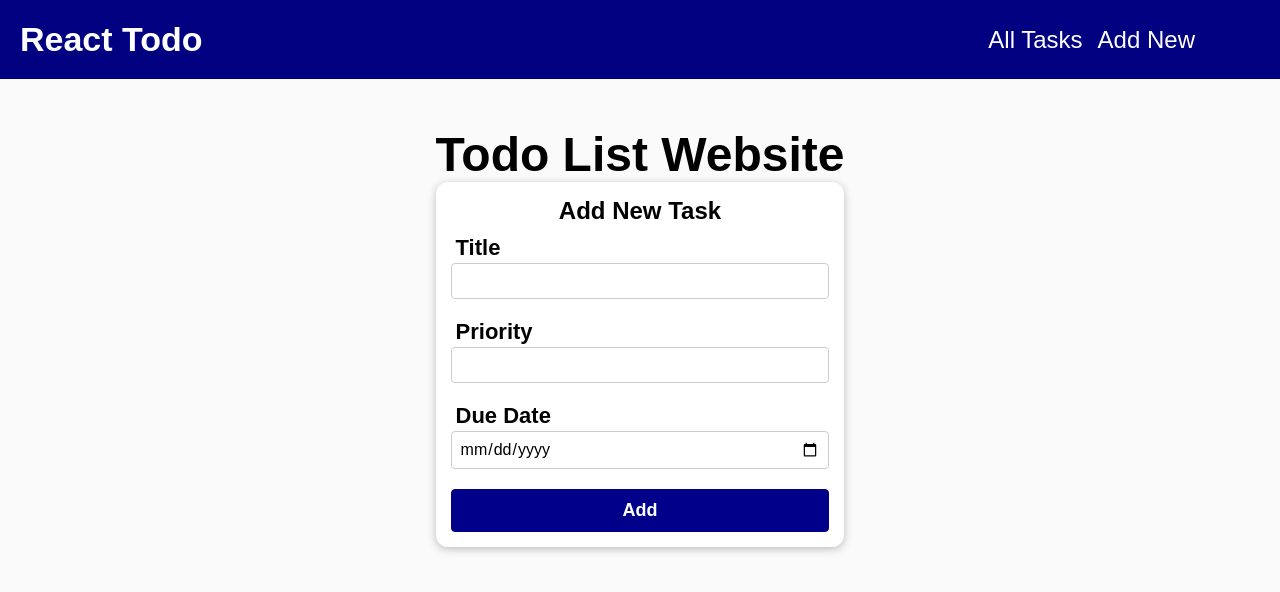
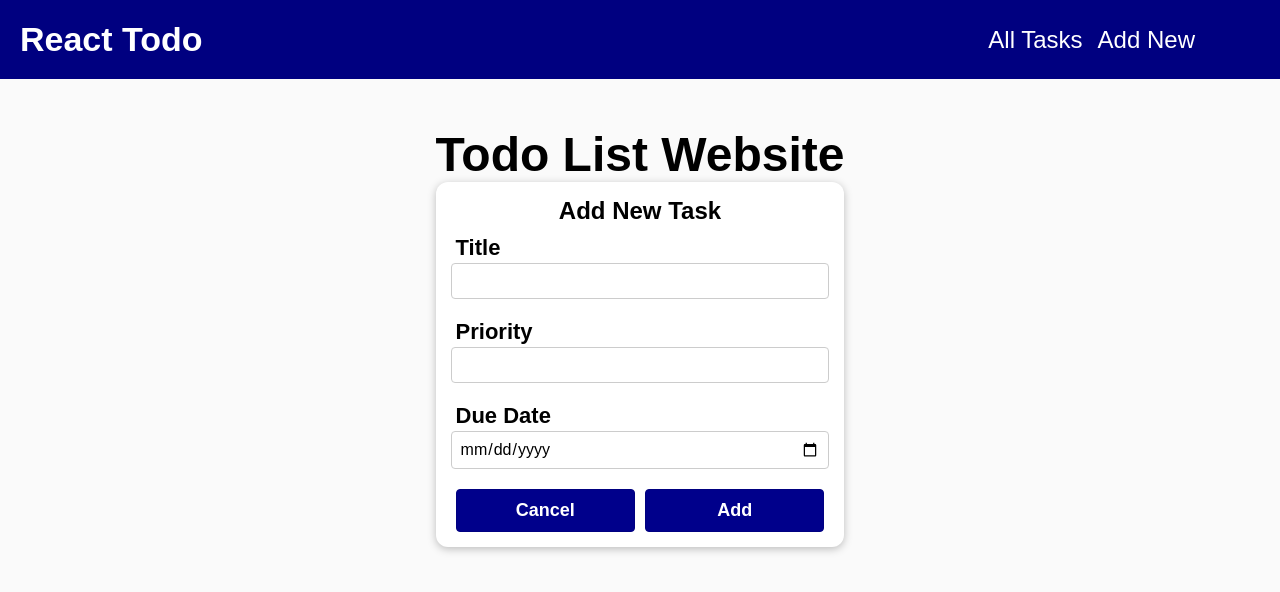
Before and after one commit to FoxPopuli/react-todo, a React (Create React App) app: page /new-task in a window 1280 px wide. Shown: the top 592 px of the page. Built offline with nearby package versions, Linux system fonts and the light colour scheme.

Commit message:
Fixed form submission bug

```diff
--- a/src/components/NewTaskForm/NewTaskForm.js
+++ b/src/components/NewTaskForm/NewTaskForm.js
@@ -1,23 +1,39 @@
-import { useRef } from "react";
+import { useRef, useContext } from "react";
 import Card from "../UI/Card/Card";
 import Button from "../UI/Button/Button";
 import classes from "./NewTaskForm.module.css";
+import TaskContext from "../../store/task-context";
+import { useNavigate } from "react-router-dom";
+
 const NewTaskForm = (props) => {
   const titleInputRef = useRef();
   const priorityInputRef = useRef();
   const dueDateInputRef = useRef();
 
+  const taskCtx = useContext(TaskContext);
+
+  const navigate = useNavigate();
+
   const submitHandler = (event) => {
     event.preventDefault();
-    console.log("submitted");
 
     const inputs = {
       title: titleInputRef.current.value,
+      id: Math.floor(Math.random() * 1000),
       priority: priorityInputRef.current.value,
+      dateAdded: new Date(),
       dueDate: new Date(dueDateInputRef.current.value.split("-")),
+      complete: false,
     };
-    props.onAddTask(inputs);
+    taskCtx.addTask(inputs);
+    navigate("/");
   };
+
+  const cancelHandler = (event) => {
+    event.preventDefault();
+    navigate("/");
+  };
+
   return (
     <Card>
       <form className={classes.form} onSubmit={submitHandler}>
@@ -34,7 +50,10 @@ const NewTaskForm = (props) => {
           <label htmlFor="due-date">Due Date</label>
           <input type="date" ref={dueDateInputRef}></input>
         </div>
-        <Button onClick={submitHandler}>Add</Button>
+        <div className={classes.buttonContainer}>
+          <Button onClick={cancelHandler}>Cancel</Button>
+          <Button onClick={submitHandler}>Add</Button>
+        </div>
       </form>
     </Card>
   );
--- a/src/components/NewTaskForm/NewTaskForm.module.css
+++ b/src/components/NewTaskForm/NewTaskForm.module.css
@@ -32,3 +32,11 @@
   text-align: center;
   margin-bottom: 10px;
 }
+
+.buttonContainer {
+  display: flex;
+}
+.buttonContainer * {
+  flex: 1;
+  margin: 0 5px;
+}
--- a/src/components/TodoItem/TodoItem.js
+++ b/src/components/TodoItem/TodoItem.js
@@ -12,7 +12,7 @@ const TodoItem = (props) => {
   const taskCtx = useContext(TaskContext);
 
   const removeItemHandler = () => {
-    taskCtx.removeItem(props.id);
+    taskCtx.removeTask(props.id);
   };
 
   const checkboxHandler = () => {
--- a/src/store/task-context.js
+++ b/src/store/task-context.js
@@ -7,7 +7,8 @@ const TaskContext = createContext({
   // For autocompletion
   markTaskComplete: (id) => {},
   markTaskIncomplete: (id) => {},
-  removeItem: (id) => {},
+  removeTask: (id) => {},
+  addTask: (task) => {},
 });
 
 export const TaskContextProvider = (props) => {
@@ -39,15 +40,20 @@ export const TaskContextProvider = (props) => {
     });
   };
 
-  const removeItemHandler = (id) => {
+  const removeTaskHandler = (id) => {
     setTasks((prevTasks) => prevTasks.filter((task) => task.id !== id));
+  };
+
+  const addTaskHandler = (task) => {
+    setTasks((prevTasks) => prevTasks.concat(task));
   };
 
   const context = {
     tasks: tasks,
     markTaskComplete: markCompleteHandler,
     markTaskIncomplete: markIncompleteHandler,
-    removeItem: removeItemHandler,
+    removeTask: removeTaskHandler,
+    addTask: addTaskHandler,
   };
 
   return (
```
